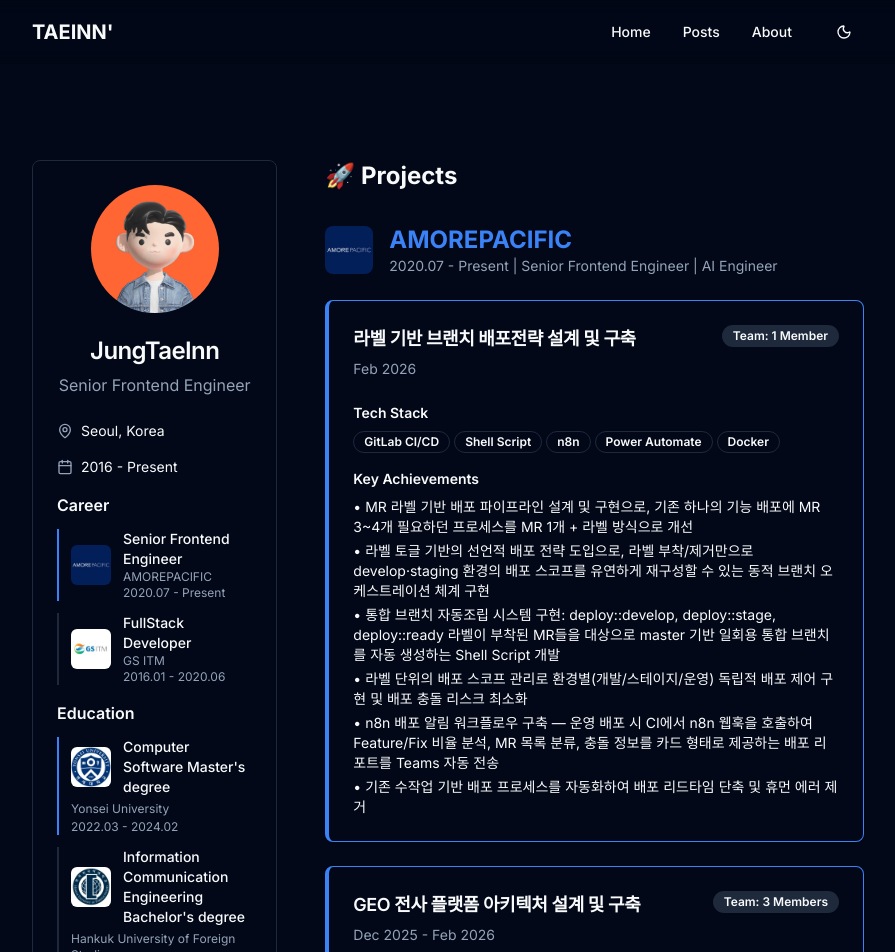
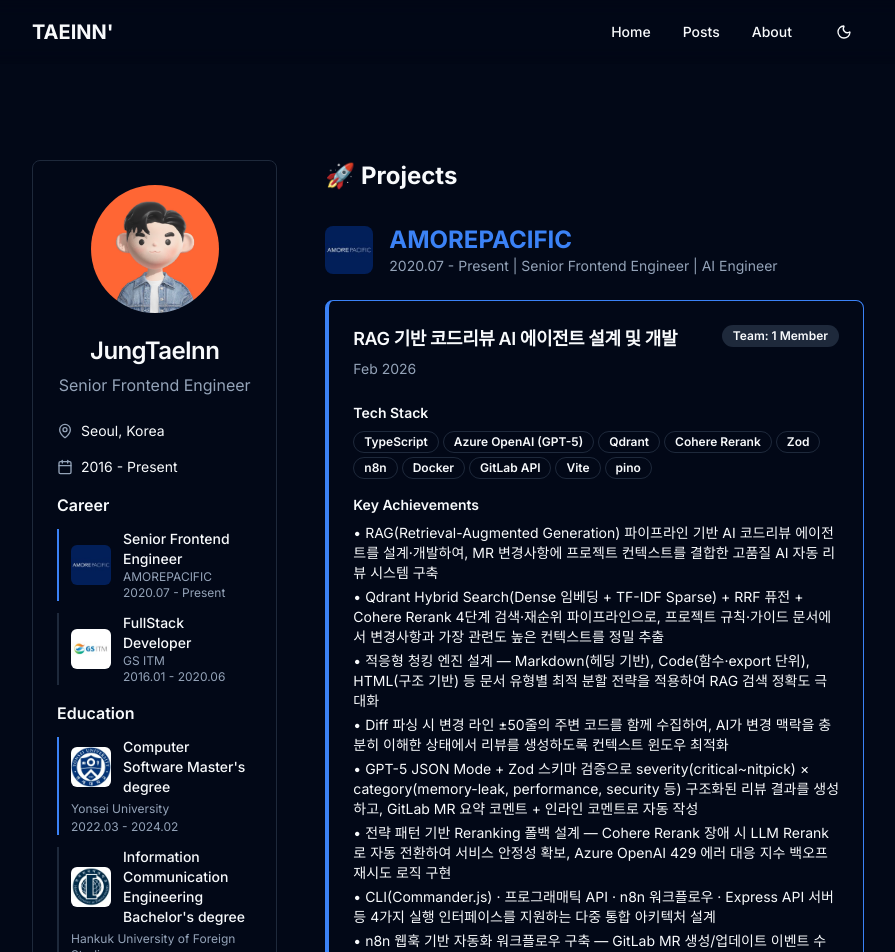
Before and after one commit to jungtaeinn/jungtaeinn.github.io, a Next.js app: page /about in a window 1280 px wide. Shown: the top 952 px of the page, without its empty margins (192-1087 px from the left). Built offline with nearby package versions, Linux system fonts and the light colour scheme; no server answers.

Commit message:
feat: RAG 기반 코드리뷰 AI 에이전트 프로젝트 카드 추가
Made-with: Cursor

```diff
--- a/app/about/page.tsx
+++ b/app/about/page.tsx
@@ -384,6 +384,43 @@ export default function AboutPage() {
                   </div>
                 </div>
                 <div className="space-y-6">
+
+                {/* RAG 기반 코드리뷰 AI 에이전트 설계 및 개발 */}
+                <Card className="border-l-4 border-primary">
+                    <CardHeader>
+                        <div className="flex items-start justify-between gap-2">
+                            <CardTitle className="text-lg flex-1 min-w-0 break-normal">RAG 기반 코드리뷰 AI 에이전트 설계 및 개발</CardTitle>
+                            <Badge variant="secondary" className="text-xs text-center flex-shrink-0">Team: 1 Member</Badge>
+                        </div>
+                        <p className="text-sm text-muted-foreground">Feb 2026</p>
+                    </CardHeader>
+                    <CardContent className="space-y-4">
+                        <div className="space-y-2">
+                            <h4 className="font-semibold text-sm">Tech Stack</h4>
+                            <div className="flex flex-wrap gap-1">
+                                {['TypeScript', 'Azure OpenAI (GPT-5)', 'Qdrant', 'Cohere Rerank', 'Zod', 'n8n', 'Docker', 'GitLab API', 'Vite', 'pino'].map((tech) => (
+                                    <Badge key={tech} variant="outline" className="text-xs text-center">
+                                        {tech}
+                                    </Badge>
+                                ))}
+                            </div>
+                        </div>
+                        <div className="space-y-2">
+                            <h4 className="font-semibold text-sm">Key Achievements</h4>
+                            <ul className="text-sm space-y-1">
+                                <li>• RAG(Retrieval-Augmented Generation) 파이프라인 기반 AI 코드리뷰 에이전트를 설계·개발하여, MR 변경사항에 프로젝트 컨텍스트를 결합한 고품질 AI 자동 리뷰 시스템 구축</li>
+                                <li>• Qdrant Hybrid Search(Dense 임베딩 + TF-IDF Sparse) + RRF 퓨전 + Cohere Rerank 4단계 검색·재순위 파이프라인으로, 프로젝트 규칙·가이드 문서에서 변경사항과 가장 관련도 높은 컨텍스트를 정밀 추출</li>
+                                <li>• 적응형 청킹 엔진 설계 — Markdown(헤딩 기반), Code(함수·export 단위), HTML(구조 기반) 등 문서 유형별 최적 분할 전략을 적용하여 RAG 검색 정확도 극대화</li>
+                                <li>• Diff 파싱 시 변경 라인 ±50줄의 주변 코드를 함께 수집하여, AI가 변경 맥락을 충분히 이해한 상태에서 리뷰를 생성하도록 컨텍스트 윈도우 최적화</li>
+                                <li>• GPT-5 JSON Mode + Zod 스키마 검증으로 severity(critical~nitpick) × category(memory-leak, performance, security 등) 구조화된 리뷰 결과를 생성하고, GitLab MR 요약 코멘트 + 인라인 코멘트로 자동 작성</li>
+                                <li>• 전략 패턴 기반 Reranking 폴백 설계 — Cohere Rerank 장애 시 LLM Rerank로 자동 전환하여 서비스 안정성 확보, Azure OpenAI 429 에러 대응 지수 백오프 재시도 로직 구현</li>
+                                <li>• CLI(Commander.js) · 프로그래매틱 API · n8n 워크플로우 · Express API 서버 등 4가지 실행 인터페이스를 지원하는 다중 통합 아키텍처 설계</li>
+                                <li>• n8n 웹훅 기반 자동화 워크플로우 구축 — GitLab MR 생성/업데이트 이벤트 수신 시 Draft MR·봇 루프 필터링 후 자동 코드리뷰 실행</li>
+                                <li>• Turborepo 모노레포 내 독립 패키지(@support/code-review-agent)로 설계하여 ESM/CJS 듀얼 빌드 지원 및 타 프로젝트 재사용성 확보</li>
+                            </ul>
+                        </div>
+                    </CardContent>
+                </Card>
 
                 {/* 라벨 기반 브랜치 배포전략 설계 및 구축 */}
                 <Card className="border-l-4 border-primary">
```
